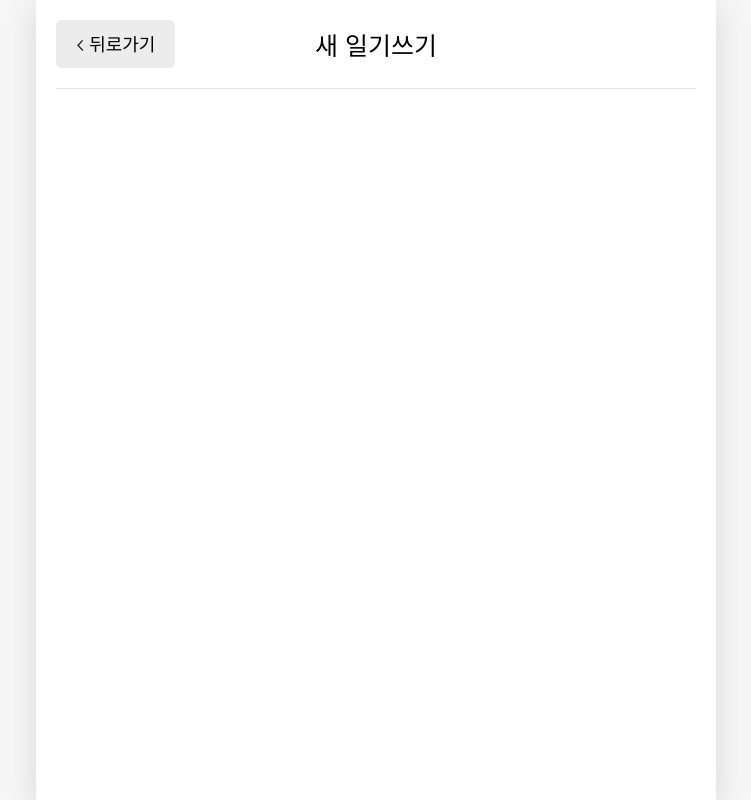
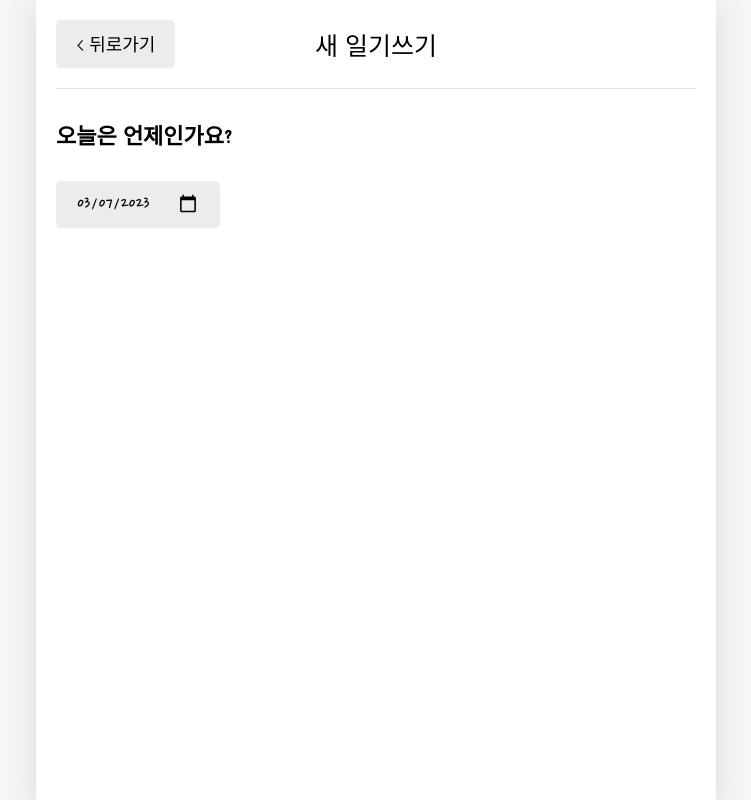
Before and after one commit to ukssss/React, a React (Create React App) app in the folder 01.udemy-react-example/react-practice/emotion-diary/: page /new in a window 1280 px wide. Shown: the whole page, without its empty margins (264-1015 px from the left). Built offline with nearby package versions, Linux system fonts and the light colour scheme; a web font is replaced by a local one.

Commit message:
01-react-practice | add, 페이지 구현 -일기 쓰기(/new) - 오늘은 언제인가요 완성 #80

```diff
--- a/01.udemy-react-example/react-practice/emotion-diary/src/App.css
+++ b/01.udemy-react-example/react-practice/emotion-diary/src/App.css
@@ -192,3 +192,32 @@ header button {
 .DiaryItem .btn_wrapper {
   min-width: 70px;
 }
+
+/* DiaryEditor */
+
+.DiaryEditor {
+}
+
+.DiaryEditor section {
+  margin-bottom: 40px;
+}
+
+.DiaryEditor h4 {
+  font-size: 22px;
+  font-weight: bolder;
+}
+
+.DiaryEditor .input_date {
+  border: none;
+  border-radius: 5px;
+  background-color: #ececec;
+
+  padding-top: 10px;
+  padding-bottom: 10px;
+  padding-left: 20px;
+  padding-right: 20px;
+
+  cursor: pointer;
+  font-family: 'Nanum Pen Script';
+  font-size: 20px;
+}
--- /dev/null
+++ b/01.udemy-react-example/react-practice/emotion-diary/src/components/DiaryEditor.js
@@ -0,0 +1,30 @@
+import { useState } from 'react';
+import { useNavigate } from 'react-router-dom';
+
+import MyHeader from './MyHeader';
+import MyButton from './MyButton';
+
+const getStringDate = (date) => {
+  return date.toISOString().slice(0, 10);
+};
+
+const DiaryEditor = () => {
+  const [date, setDate] = useState(getStringDate(new Date()));
+  const navigate = useNavigate();
+
+  return (
+    <div className='DiaryEditor'>
+      <MyHeader headText={'새 일기쓰기'} leftChild={<MyButton text={'< 뒤로가기'} onClick={() => navigate(-1)} />} />
+      <div>
+        <section>
+          <h4>오늘은 언제인가요?</h4>
+          <div className='input_box'>
+            <input className='input_date' value={date} onChange={(e) => setDate(e.target.value)} type='date' />
+          </div>
+        </section>
+      </div>
+    </div>
+  );
+};
+
+export default DiaryEditor;
--- a/01.udemy-react-example/react-practice/emotion-diary/src/pages/New.js
+++ b/01.udemy-react-example/react-practice/emotion-diary/src/pages/New.js
@@ -1,14 +1,9 @@
-import { useNavigate } from 'react-router-dom';
-
-import MyHeader from '../components/MyHeader';
-import MyButton from '../components/MyButton';
+import DiaryEditor from '../components/DiaryEditor';
 
 const New = () => {
-  const navigate = useNavigate();
-
   return (
     <div>
-      <MyHeader headText={'새 일기쓰기'} leftChild={<MyButton text={'< 뒤로가기'} onClick={() => navigate(-1)} />} />
+      <DiaryEditor />
     </div>
   );
 };
```
